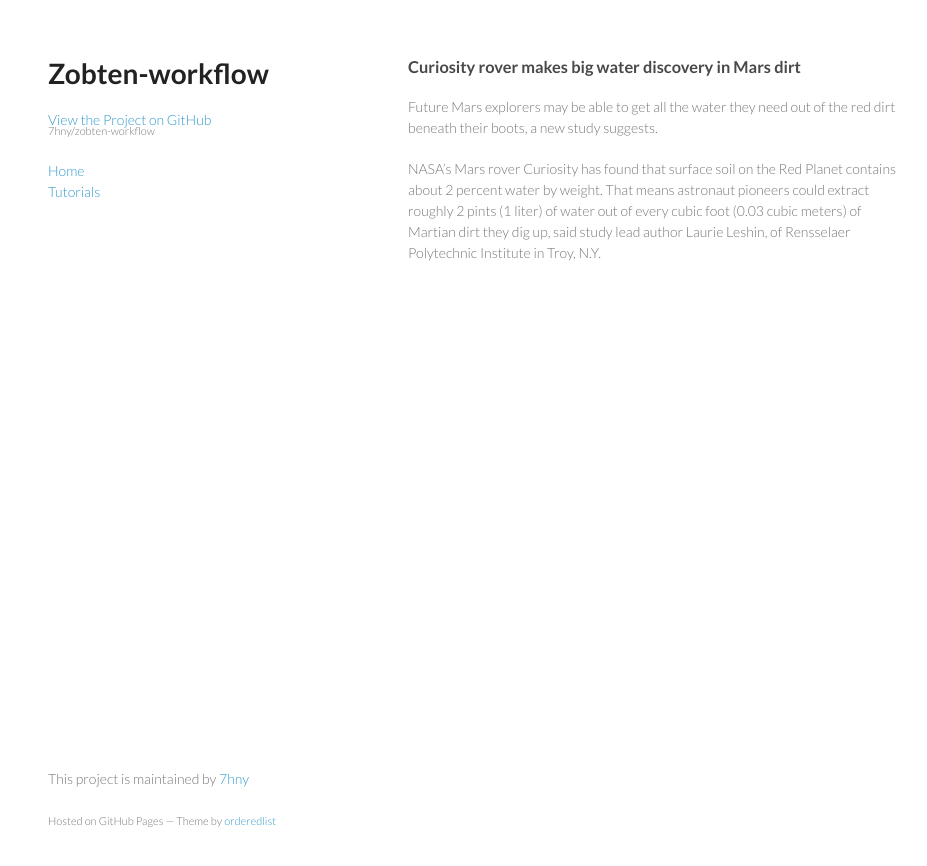
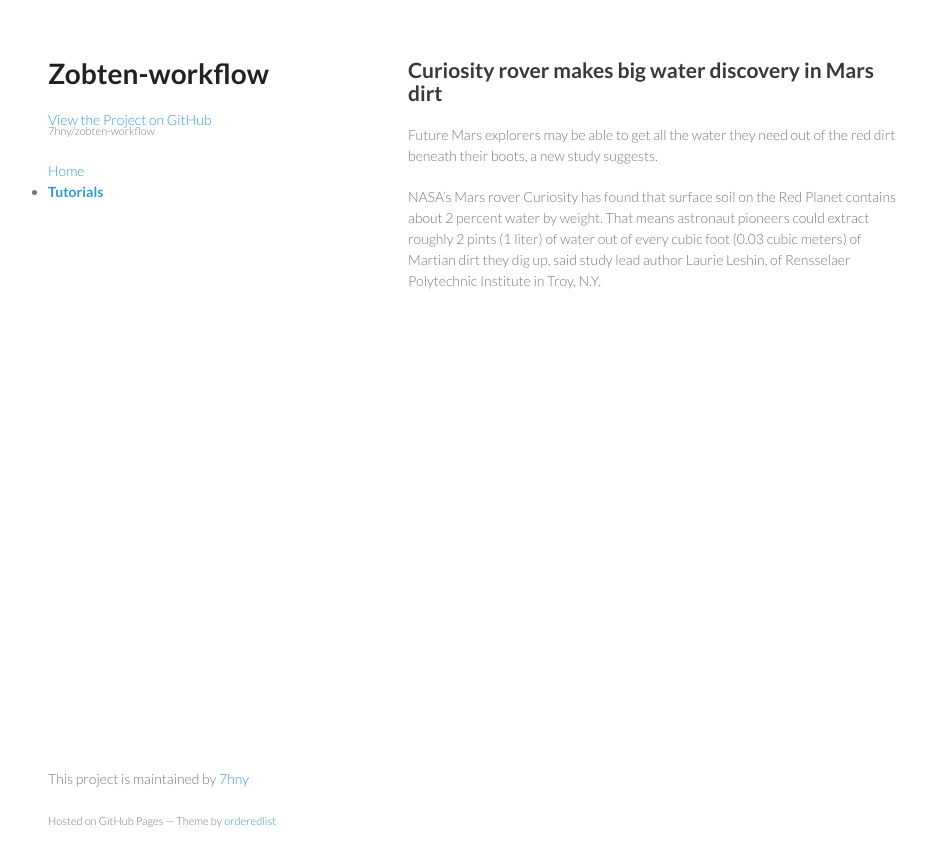
Before and after one commit to 7hny/zobten-workflow, a Jekyll site: the page built from _posts/tutorials/2013-09-26-water-in-martian-dirt.md, in a window 1280 px wide. Shown: the top 866 px of the page, without its empty margins (162-1089 px from the left). Built offline with Jekyll 4.4.1, drawn with Linux system fonts in a browser that asks for light colours; Markdown is read by kramdown in place of the engine named in the settings.

Commit message:
Layout update

```diff
--- a/_includes/header.html
+++ b/_includes/header.html
@@ -6,5 +6,5 @@
 
 <ul class="list-unstyled">
     <li class="{% if page.url == '/' %}active{% endif %}"><a href="{{site.baseurl}}/">Home</a></li>
-    <li class="{% if page.url == '/tutorials/' %}active{% endif %}"><a href="{{site.baseurl}}/tutorials/">Tutorials</a></li>
+    <li class="{% if page.url contains 'tutorials' %}active{% endif %}"><a href="{{site.baseurl}}/tutorials/">Tutorials</a></li>
 </ul>
--- a/_layouts/tutorial.html
+++ b/_layouts/tutorial.html
@@ -1,5 +1,5 @@
 ---
 layout: default
 ---
-<h3>{{page.title}}</h3>
+<h2>{{page.title}}</h2>
 {{content}}
```
